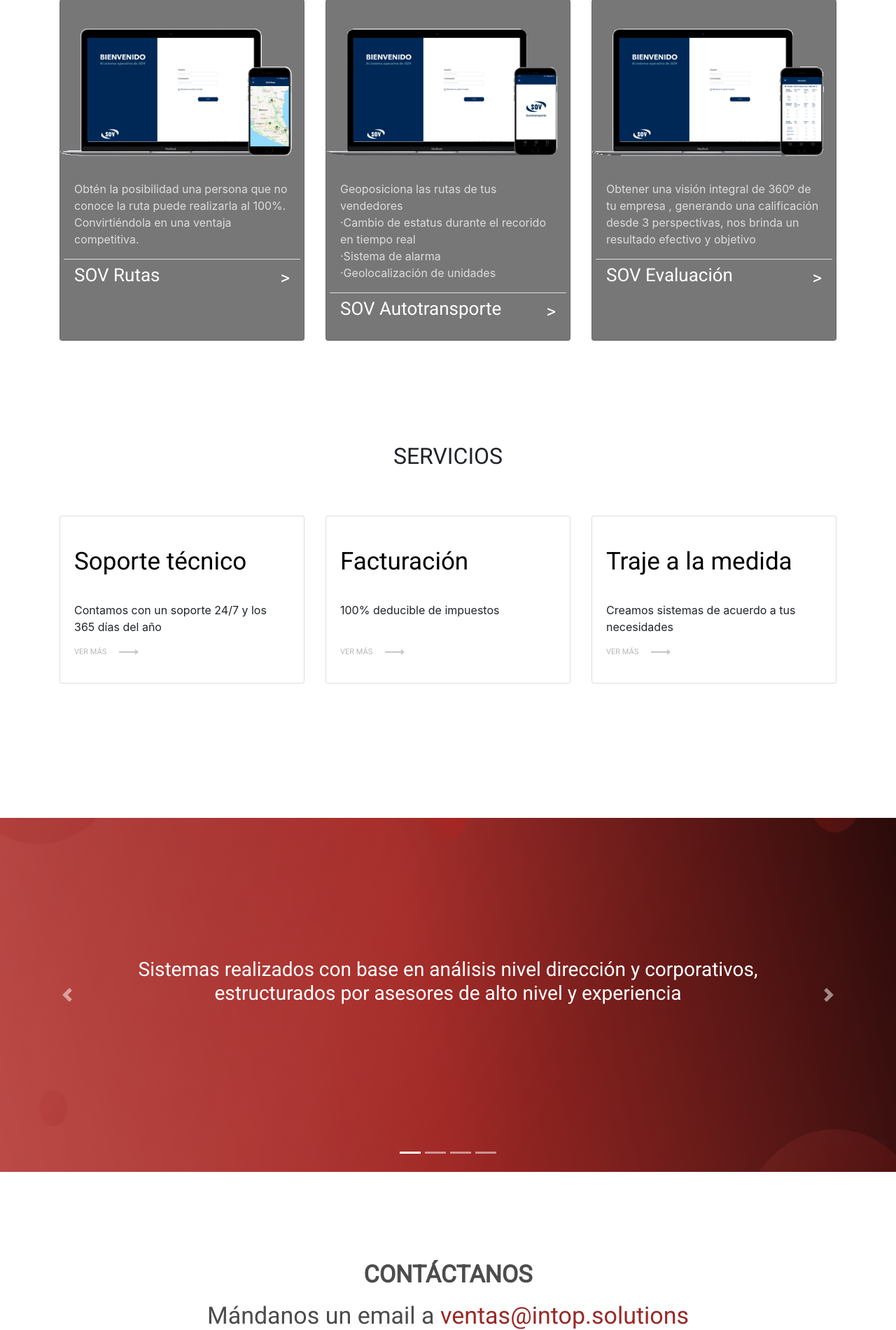
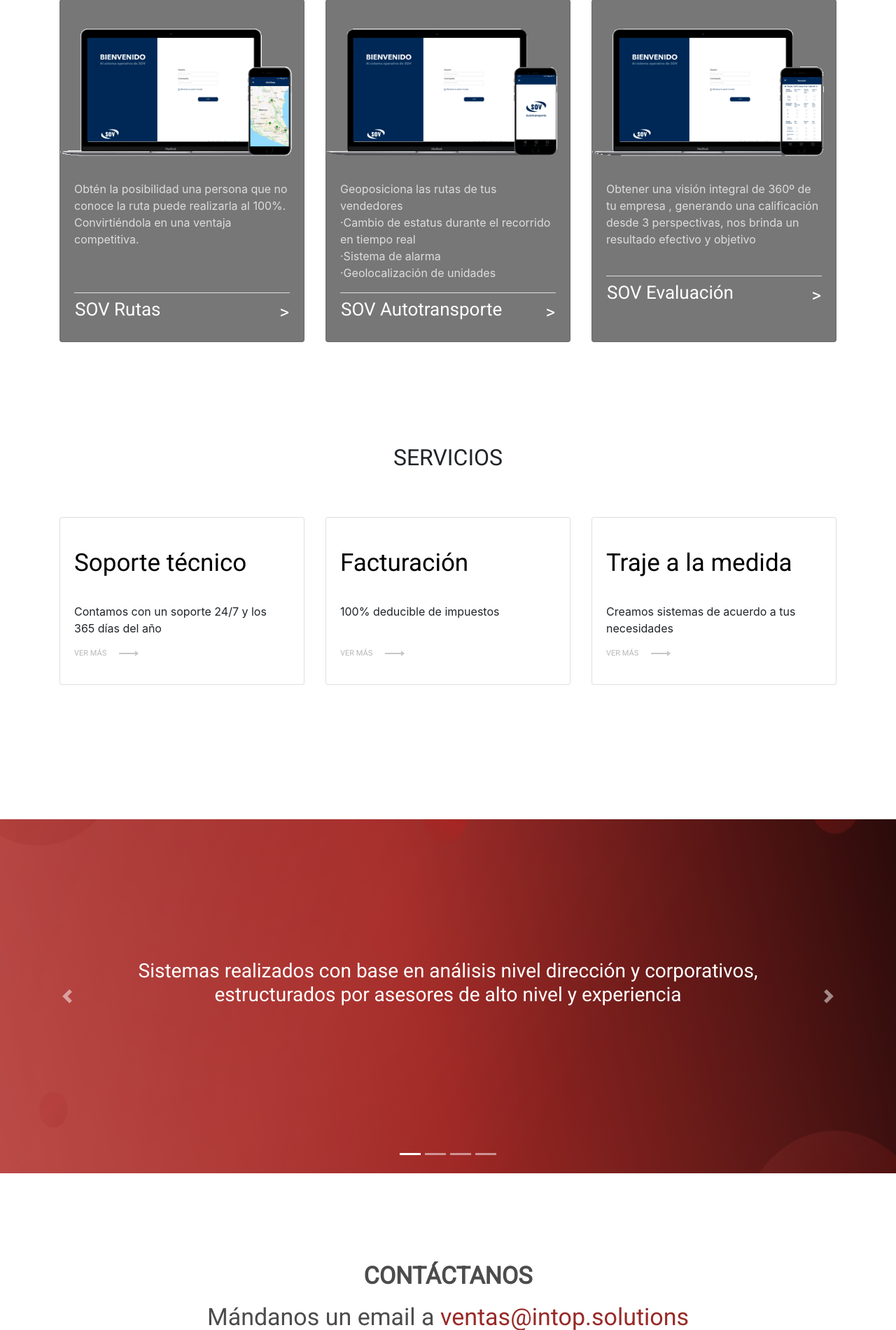
Before and after one commit to SergeantMini/susa2.0, a PHP site: page / in a window 1280 px wide. Shown: the part 1217-3118 px from the top of the page at 70% size. Run offline with PHP 8.4, Linux system fonts and the light colour scheme; some libraries are stand-ins or nearby versions.

Commit message:
new changes

```diff
--- a/workspace/index.php
+++ b/workspace/index.php
@@ -183,9 +183,10 @@
         <div class="card-body">
           <p class="card-text textoTarjeta">
             Obtén la posibilidad una persona que no conoce la ruta puede realizarla al 100%. Convirtiéndola en una ventaja competitiva.
-         </p>
-          <div class="row" style="border-top: 1px solid #DDDDDD;">
-            <div class="col-sm-9">
+         </p><br><br>
+          <table style="width:100%;">
+        <tr style="border-top: 1px solid #DDDDDD;">
+            <td>
                 <h5 style="padding-top: 7px;
             	text-align: left;
             	color: white;
@@ -193,9 +194,11 @@
             	font-family: 'Roboto', sans-serif;
             	font-weight: normal;
             	float: left;
-      	                width: 100%;">SOV Rutas</h5>
-            </div>
-            <div class="col-sm-3">
+            	width: 100%;">
+            	   SOV Rutas
+            	</h5>
+            </td>
+            <td>
                 <a href="sovrutas.php">
                     <text style="padding-top: 7px;
                 	text-align: right;
@@ -204,10 +207,13 @@
                 	font-family: 'Roboto', sans-serif;
                 	font-weight: normal;
                 	float: left;
-                          	width: 100%;">></text>
+                	width: 100%;">
+                	   >
+                	</text>
             	</a>
-            </div>
-          </div>
+            </td>
+        </tr>
+    </table>
   </div>
 </div>
     </div>
@@ -216,10 +222,11 @@
   <img src="aparatos_autotransporte_parte3.gif" class="card-img-top" alt="...">
   <div class="card-body">
     <p class="card-text textoTarjeta">
-        Geoposiciona las rutas de tus vendedores</br>·Cambio de estatus durante el recorido en tiempo real </br>·Sistema de alarma</br>·Geolocalización de unidades
+        Geoposiciona las rutas de tus vendedores</br>·Cambio de estatus durante el recorrido en tiempo real </br>·Sistema de alarma</br>·Geolocalización de unidades
     </p>
-    <div class="row" style="border-top: 1px solid #DDDDDD;">
-      <div class="col-sm-10">
+    <table style="width:100%;">
+        <tr style="border-top: 1px solid #DDDDDD;">
+            <td>
                 <h5 style="padding-top: 7px;
             	text-align: left;
             	color: white;
@@ -227,19 +234,26 @@
             	font-family: 'Roboto', sans-serif;
             	font-weight: normal;
             	float: left;
-	width: 100%;">SOV Autotransporte</h5>
-      </div>
-      <div class="col-sm-2">
-        <a href="sovautotransporte.php"><text style="padding-top: 7px;
+            	width: 100%;">
+            	   SOV Autotransporte
+            	</h5>
+            </td>
+            <td>
+                <a href="sovautotransporte.php">
+                    <text style="padding-top: 7px;
                 	text-align: right;
                 	color: white;
                 	font-size: 26px;
                 	font-family: 'Roboto', sans-serif;
                 	font-weight: normal;
                 	float: left;
-	width: 100%;">></text></a>
-      </div>
-    </div>
+                	width: 100%;">
+                	   >
+                	</text>
+            	</a>
+            </td>
+        </tr>
+    </table>
   </div>
 </div>
     </div>
@@ -247,9 +261,12 @@
       <div class="card tarjeta" style="flex: 1;">
   <img src="aparatos_evaluacion_parte3.gif" class="card-img-top" alt="...">
   <div class="card-body">
-    <p class="card-text textoTarjeta">Obtener una visión integral de 360º de tu empresa , generando una calificación desde 3 perspectivas, nos brinda un resultado efectivo y objetivo</p>
-    <div class="row" style="border-top: 1px solid #DDDDDD;">
-      <div class="col-sm-10">
+    <p class="card-text textoTarjeta">
+        Obtener una visión integral de 360º de tu empresa , generando una calificación desde 3 perspectivas, nos brinda un resultado efectivo y objetivo
+    </p><br>
+    <table style="width:100%;">
+        <tr style="border-top: 1px solid #DDDDDD;">
+            <td>
                 <h5 style="padding-top: 7px;
             	text-align: left;
             	color: white;
@@ -257,9 +274,11 @@
             	font-family: 'Roboto', sans-serif;
             	font-weight: normal;
             	float: left;
-	width: 100%;">SOV Evaluación</h5>
-      </div>
-      <div class="col-sm-2">
+            	width: 100%;">
+            	   SOV Evaluación
+            	</h5>
+            </td>
+            <td>
                 <a href="sovevaluacion.php">
                     <text style="padding-top: 7px;
                 	text-align: right;
@@ -268,9 +287,13 @@
                 	font-family: 'Roboto', sans-serif;
                 	font-weight: normal;
                 	float: left;
-	width: 100%;">></text></a>
-      </div>
-    </div>
+                	width: 100%;">
+                	   >
+                	</text>
+            	</a>
+            </td>
+        </tr>
+    </table>
   </div>
 </div>
     </div>
@@ -343,7 +366,7 @@
       <div class="anim5">
         <div class="container" style="height:506px;" align="center">
           <div align="center" class="row" style="text-align:center;width:90%;">
-            <h3 style="font-family: 'Roboto', sans-serif;color:white;text-align:center;padding-top:20%;padding-bottom:20%;width:100%;">
+            <h3 style="font-family: 'Roboto', sans-serif;color:white;text-align:center;padding-top:200px;width:100%;">
                 Sistemas realizados con base en análisis nivel dirección y corporativos, estructurados por asesores de alto nivel y experiencia
             </h3>
           </div>
@@ -354,7 +377,7 @@
        <div class="anim6">
          <div class="container" style="height:506px;" align="center">
           <div align="center" class="row" style="text-align:center;width:90%;">
-            <h3 style="font-family: 'Roboto', sans-serif;color:white;text-align:center;padding-top:20%;padding-bottom:20%;width:100%;">
+            <h3 style="font-family: 'Roboto', sans-serif;color:white;text-align:center;padding-top:200px;width:100%;">
                 Enfocados en el desarrollo de sistemas que facilitaran las operaciones de tu empresa
             </h3>
             </div>
@@ -365,7 +388,7 @@
       <div class="anim7">
         <div class="container" style="height:506px;" align="center">
           <div align="center" class="row" style="text-align:center;width:90%;">
-            <h3 style="font-family: 'Roboto', sans-serif;color:white;text-align:center;padding-top:20%;padding-bottom:20%;width:100%;">
+            <h3 style="font-family: 'Roboto', sans-serif;color:white;text-align:center;padding-top:220px;width:100%;">
                 Fáciles de usar ·  Confiables · Prácticos · Innovadores · Útiles
             </h3>
           </div>
@@ -375,8 +398,8 @@
     <div class="carousel-item">
       <div class="anim8">
         <div class="container" style="height:506px;" align="center">
-          <div align="center" class="row" style="text-align:center;width:90%;">
-            <h3 style="font-family: 'Roboto', sans-serif;color:white;text-align:center;padding-top:20%;padding-bottom:20%;width:100%;">
+          <div align="center" class="row" style="text-align:center;width:90%;vertical-align:middle;">
+            <h3 style="font-family: 'Roboto', sans-serif;color:white;text-align:center;padding-top:170px;width:100%;height:506px;">
                 Todos nuestros sistemas cuentan </br>con un portal web para su administración</br> y aplicaciones móviles para el personal
             </h3>
           </div>
@@ -458,13 +481,18 @@
             </div>
             <div class="col-md-6 ">
                <h6 style="color: white;">CONTÁCTANOS</h6>
-               <p style="color: #4c4c4c;">ventas@intop.solutions<br/>+52 (272) 115 5277</p>
+               <p style="color: #4c4c4c;">ventas@intop.solutions</p>
+               <!--p style="color: #4c4c4c;font-size:13px;">TELEFONOS MEXICO</br>
+                    Oficinas</br>
+                    + 52 (272) 115 52 77</br>
+                    Ventas</br>
+                    +52 (442) 624 77 53
+               </p-->
                <form class="form-footer my-3">
                   <input type="text" placeholder="Escribe tu email" name="search" style="width:180px;;background-color:transparent;color:#4c4c4c;font:18px 'Roboto', sans-serif;;border: solid 1px #4c4c4c;"/>
                   <br><br>
                   <input type="button" value="Enviar" style="width:180px;background-color:white;color:black;border: none;font:18px 'Roboto', sans-serif;border: solid 1px white;">
                </form>
-
             </div>
          </div>
       </div>
```
Also changed, not shown: workspace/contacto.php (+20 -15 lines), workspace/nosotros.php (+44 -22 lines). Lines whose indentation alone changed are shown as unchanged.
